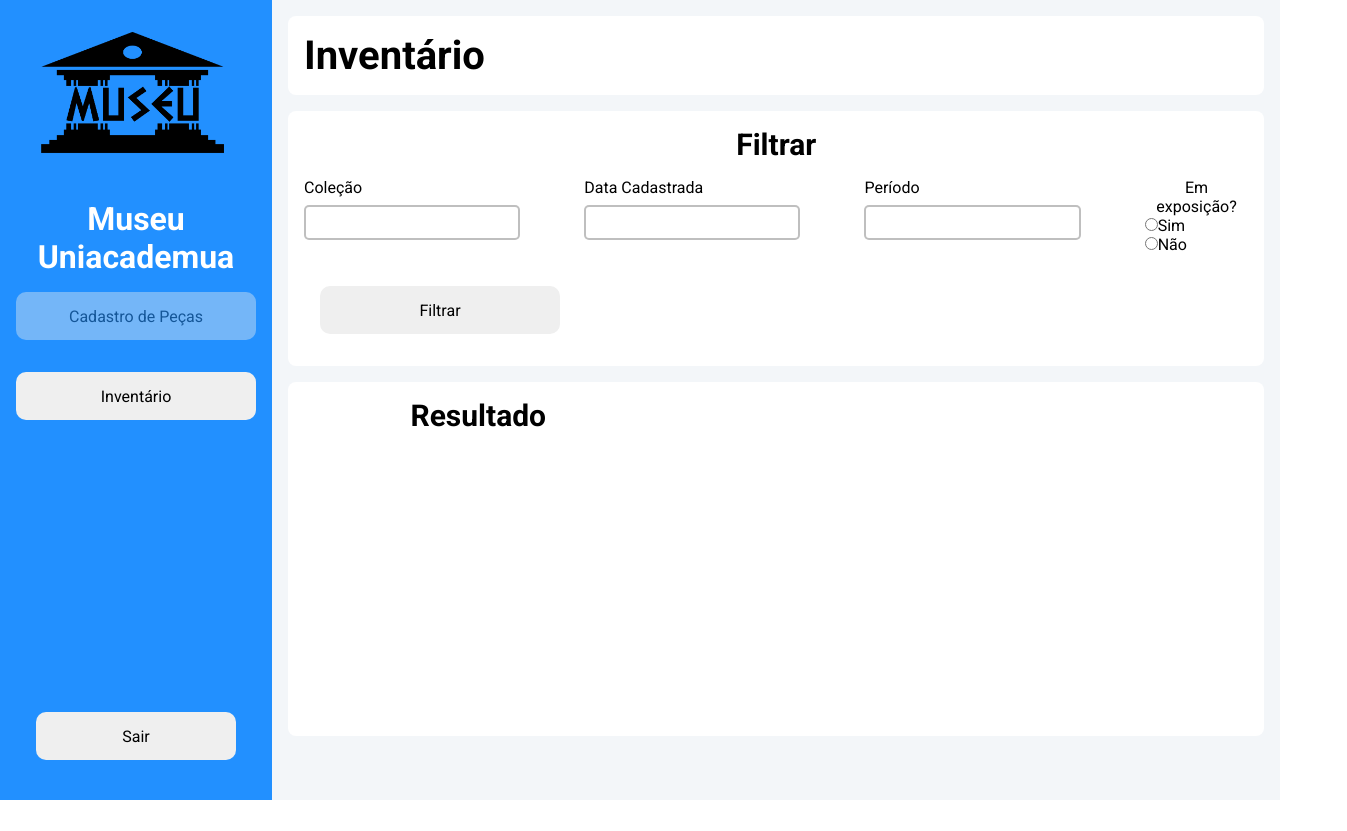
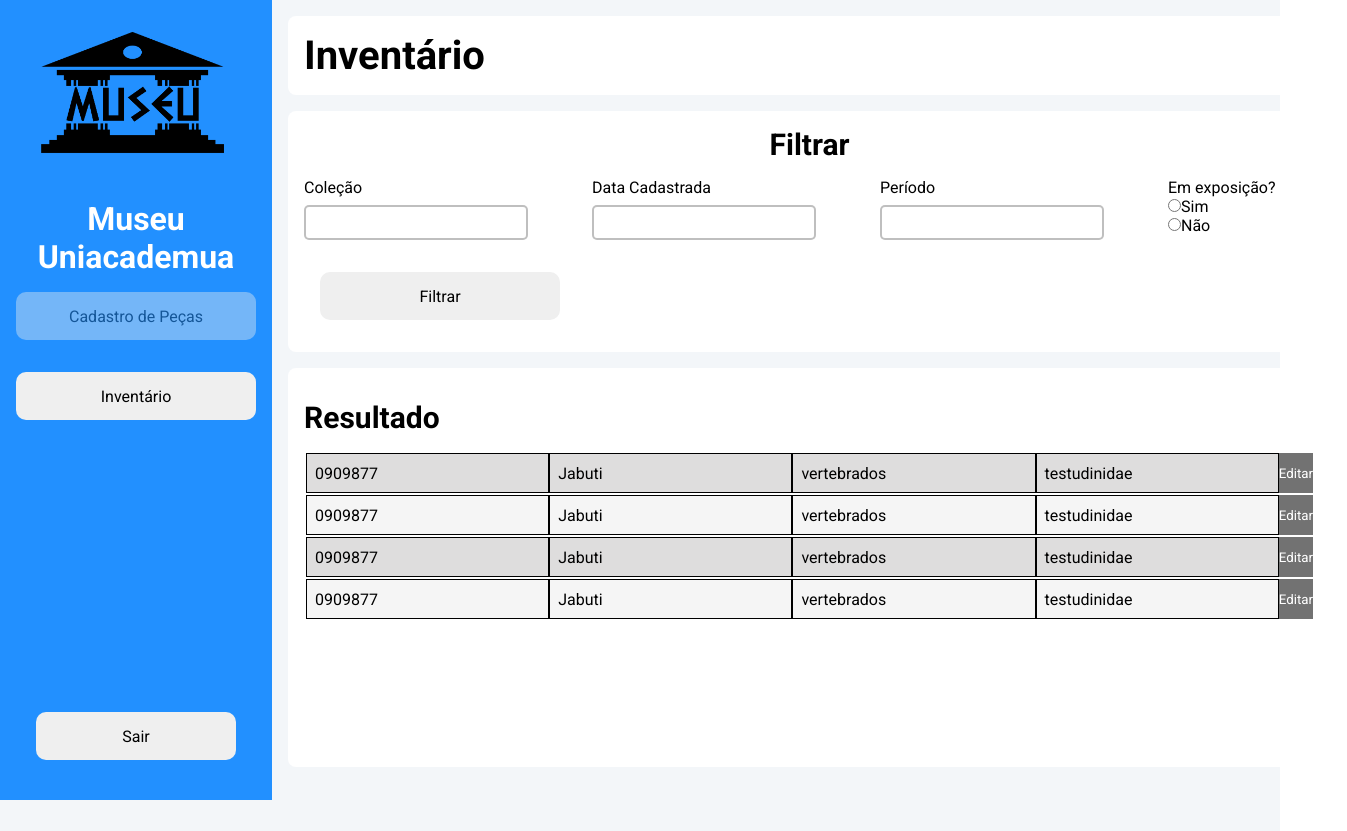
Before and after one commit to reisrafaell/museu-database, a React (Create React App) app: page /inventario in a window 1280 px wide. Shown: the whole page, 1347 px wide, since content can reach past the window. Before the commit the page ends 800 px from the top, so only its background shows below. Built offline with nearby package versions, Linux system fonts and the light colour scheme.

Commit message:
adicinando tabela

```diff
--- a/src/shared/pages/inventário/index.js
+++ b/src/shared/pages/inventário/index.js
@@ -1,21 +1,68 @@
 import React from "react";
 import { Container, Input, Text, Button } from "../../components";
 
-import Logo from '../../assets/museu1.png';
-
+import Logo from "../../assets/museu1.png";
 
 import * as S from "./styles";
 
+import { useNavigate } from "react-router-dom";
 
-import { useNavigate } from "react-router-dom";
-export const Inventario = ()=>{
+const TableItens = () => {
+  const intens = [
+    {
+      id: 1,
+      codigoPeca: "0909877",
+      nome: "Jabuti",
+      colhecao: "vertebrados",
+      familia: "testudinidae",
+    },
+    {
+      id: 2,
+      codigoPeca: "0909877",
+      nome: "Jabuti",
+      colhecao: "vertebrados",
+      familia: "testudinidae",
+    },
+    {
+      id: 4,
+      codigoPeca: "0909877",
+      nome: "Jabuti",
+      colhecao: "vertebrados",
+      familia: "testudinidae",
+    },
+    {
+      id: 4,
+      codigoPeca: "0909877",
+      nome: "Jabuti",
+      colhecao: "vertebrados",
+      familia: "testudinidae",
+    },
+  ];
 
-    return(
+  return intens.map((iten, index) => {
+    return (
+      <S.TR bg={ index % 2 == 0 ? true: false}>
+        <td>{iten.codigoPeca}</td>
+        <td>{iten.nome}</td>
+        <td>{iten.colhecao}</td>
+        <td>{iten.familia}</td>
+        <S.ButtonTable>Editar</S.ButtonTable>
+      </S.TR>
+    );
+  });
+};
 
+export const Inventario = () => {
+  const navigate = useNavigate();
+
+  const HandleNavigat = () => {
+    navigate("/home");
+  };
+
+  return (
     <Container>
       <S.Container>
         <S.Asside>
-
           <S.Logo src={Logo} alt="logo museu" />
           <Text as="h1" fontSize="2rem" color="#fff">
             Museu Uniacademua
@@ -27,6 +74,7 @@ export const Inventario = ()=>{
             label="Cadastro de Peças"
             margin="1rem"
             opacity={true}
+            onClick={HandleNavigat}
           />
           <Button
             width="15rem"
@@ -34,7 +82,6 @@ export const Inventario = ()=>{
             color="#000"
             label="Inventário"
             margin="1rem"
-                        onClick={true}
           />
           <div>
             <Button
@@ -46,25 +93,28 @@ export const Inventario = ()=>{
               onClick={true}
             />
           </div>
-
-
         </S.Asside>
         <S.Content>
-
           <S.ContentTop>
-                        <Text as='h3' fontSize='40px'>Inventário</Text>
+            <Text as="h3" fontSize="40px">
+              Inventário
+            </Text>
           </S.ContentTop>
 
           <S.ContentMiddle>
-                        <Text as='h3' fontSize='30px'>Filtrar</Text>
+            <Text as="h3" fontSize="30px">
+              Filtrar
+            </Text>
             <div className="Middle">
-                            <Input type='text' label='Coleção' width='14rem'></Input>
-                            <Input type='text' label='Data Cadastrada' width='14rem'></Input>
-                            <Input type='text' label='Período' width='14rem'></Input>
+              <Input type="text" label="Coleção" width="14rem"></Input>
+              <Input type="text" label="Data Cadastrada" width="14rem"></Input>
+              <Input type="text" label="Período" width="14rem"></Input>
               <form>
-                            <Text as='p' fontSize='16px'>Em exposição?</Text>
+                <Text as="p" fontSize="16px">
+                  Em exposição?
+                </Text>
                 <label>
-                                    <input type="radio" value="Sim"  />
+                  <input type="radio" value="Sim" />
                   Sim
                 </label>
                 <label>
@@ -79,28 +129,21 @@ export const Inventario = ()=>{
               color="#000"
               label="Filtrar"
               margin="1rem"
-
             />
-
           </S.ContentMiddle>
 
           <S.ContentBot>
+            <Text as="h3" fontSize="30px" margin="1rem 0">
+              Resultado
+            </Text>
+            <S.Table>
+              <TableItens />
+            </S.Table>
 
-                    <Text as='h3' fontSize='30px'>Resultado</Text>
-
-
-                    <div>
-
-
-                    </div>
-
-
-
-
+            <div></div>
           </S.ContentBot>
-
         </S.Content>
       </S.Container>
     </Container>
-    )
-}
+  );
+};
--- a/src/shared/pages/inventário/styles.js
+++ b/src/shared/pages/inventário/styles.js
@@ -23,9 +23,7 @@ export const Asside = styled.aside`
 
 export const Logo = styled.img`
   width: 12.8125rem;
-
 `;
-
 
 export const Content = styled.div`
   flex: 1;
@@ -44,7 +42,6 @@ export const ContentTop = styled.div`
   align-items: flex-start;
   padding: 1rem;
   gap: 1rem;
-
 `;
 
 export const ContentMiddle = styled.div`
@@ -57,20 +54,18 @@ flex-direction: column;
   align-items: flex-start;
   padding: 1rem;
   gap: 1rem;
-h3{
+  h3 {
     width: 100%;
   }
 
->div{
+  > div {
     display: flex;
-    gap: 4rem
+    gap: 4rem;
   }
-form{
+  form {
     display: flex;
     flex-direction: column;
   }
-
-
 `;
 
 export const ContentBot = styled.div`
@@ -79,10 +74,48 @@ export const ContentBot = styled.div`
   padding: 1rem;
   background-color: #fff;
   border-radius: 0.5rem;
-  display: grid;
-
-  grid-template-columns: repeat(auto-fill, minmax(18rem, auto));
-  grid-gap: 10px;
-  justify-content: center;
+  display: flex;
+  flex-direction: column;
+  justify-content: flex-start;
+  align-items: flex-start;
   margin-bottom: 3rem;
 `;
+
+export const Table = styled.table`
+  border: 1px solid "#000";
+  width: 100%;
+
+
+  td {
+    width: 15.2rem;
+    height: 100%;
+    padding-left: 0.2rem;
+    display: flex;
+    align-items: center;
+    border: 1px solid #000;
+    padding-left: 0.5rem;
+  }
+`;
+
+export const ButtonTable = styled.button`
+  border: 0;
+  flex: 1;
+  height: 100%;
+  background-color: #727272;
+  color: #fff;
+  align-self: flex-end;
+`;
+
+export const TR = styled.tr`
+
+    height: 2.5rem;
+    border: 1px solid "#000";
+
+    background-color: #dedddd;
+    background-color: ${(props) => (props.bg ? "#dedddd" : "#F5F5F5")};
+    display: flex;
+    justify-content: space-between;
+    align-items: center;
+    margin-bottom: 2px;
+
+`;
```
Lines whose indentation alone changed are shown as unchanged.
